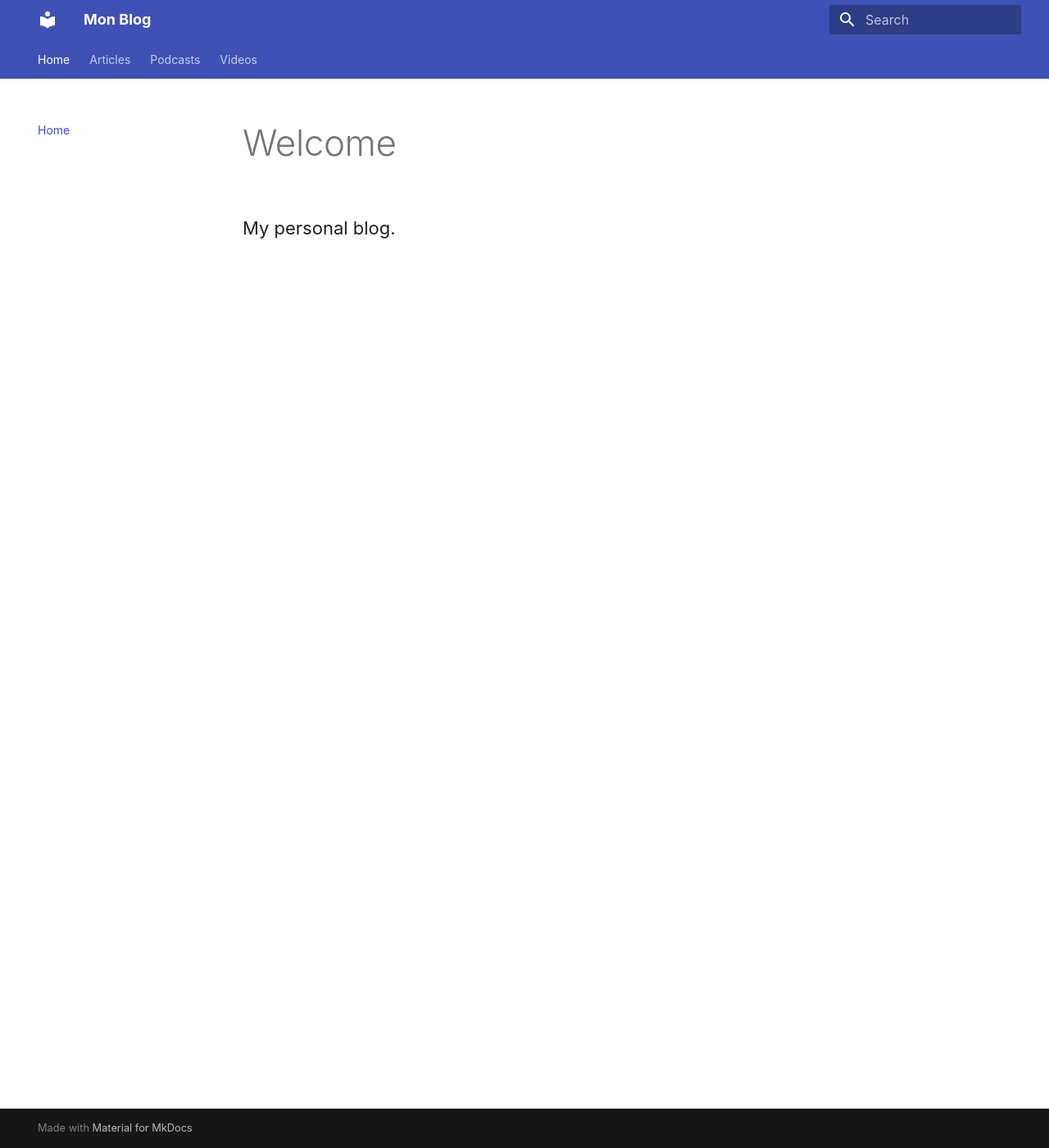
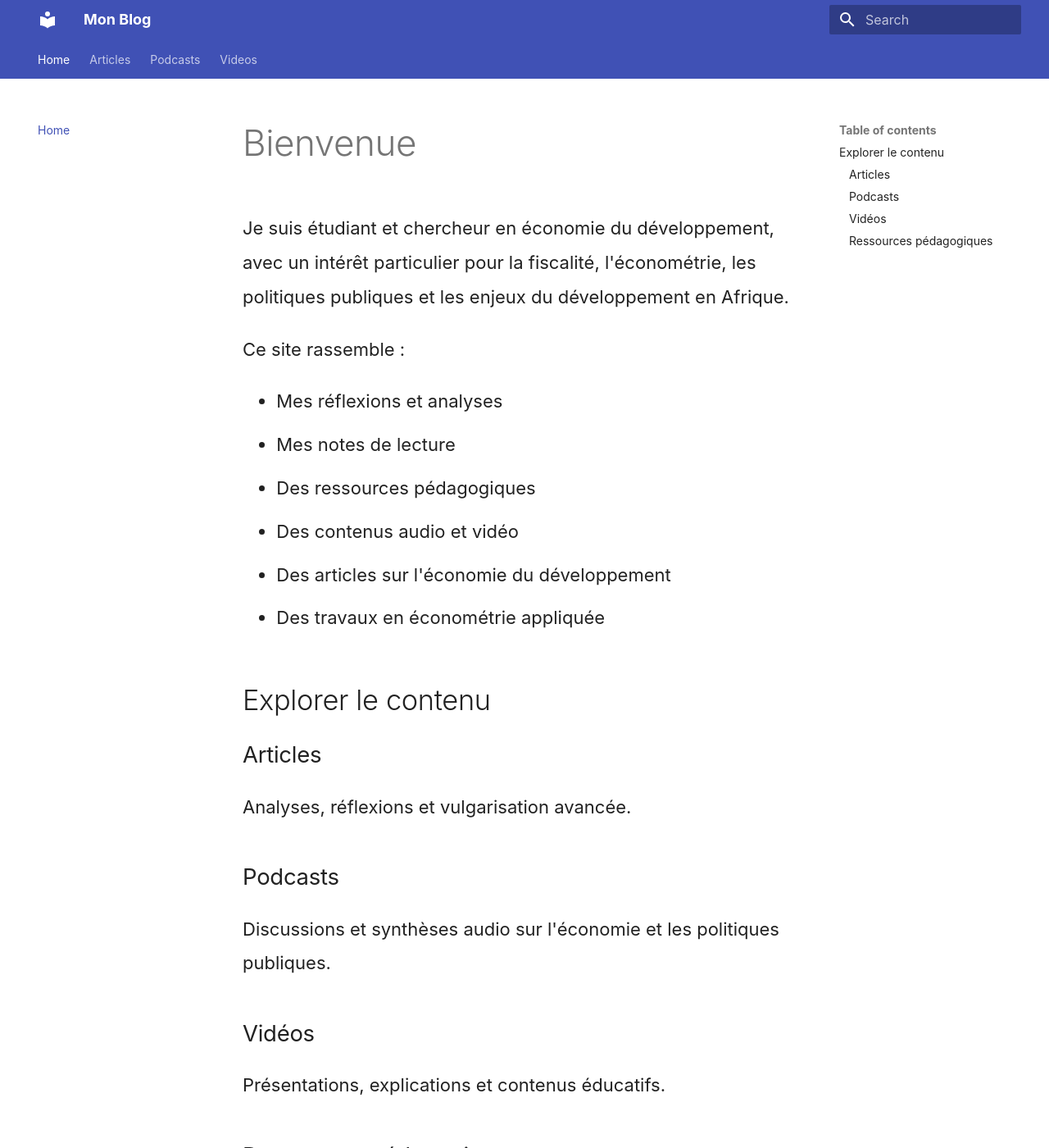
Before and after one commit to bduv/blog, an MkDocs documentation site: the page built from docs/index.md, in a window 1280 px wide and 1400 px high. Shown: the whole window at 82% size. Built offline with MkDocs 1.6.1 and Material for MkDocs 9.7.7, drawn with Linux system fonts in a browser that asks for light colours; some of the changed text lies outside the part shown.

Commit message:
Nouvelle page accueil

```diff
--- a/docs/index.md
+++ b/docs/index.md
@@ -1,3 +1,34 @@
-# Welcome
+# Bienvenue
 
-My personal blog.
+Je suis étudiant et chercheur en économie du développement, avec un intérêt particulier pour la fiscalité, l'économétrie, les politiques publiques et les enjeux du développement en Afrique.
+
+Ce site rassemble :
+
+* Mes réflexions et analyses
+* Mes notes de lecture
+* Des ressources pédagogiques
+* Des contenus audio et vidéo
+* Des articles sur l'économie du développement
+* Des travaux en économétrie appliquée
+
+## Explorer le contenu
+
+### Articles
+
+Analyses, réflexions et vulgarisation avancée.
+
+### Podcasts
+
+Discussions et synthèses audio sur l'économie et les politiques publiques.
+
+### Vidéos
+
+Présentations, explications et contenus éducatifs.
+
+### Ressources pédagogiques
+
+Supports de cours, guides méthodologiques et outils d'apprentissage.
+
+---
+
+> La connaissance progresse lorsqu'elle est partagée.
```
